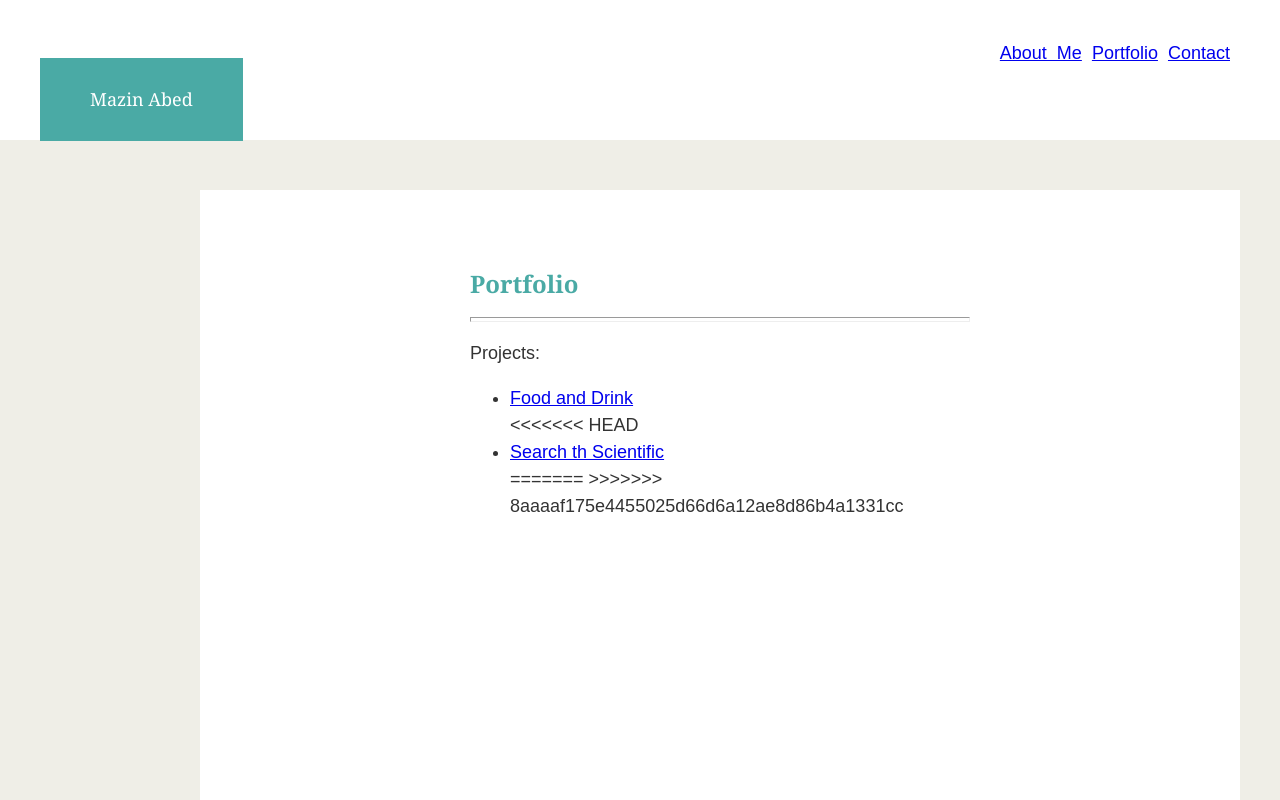
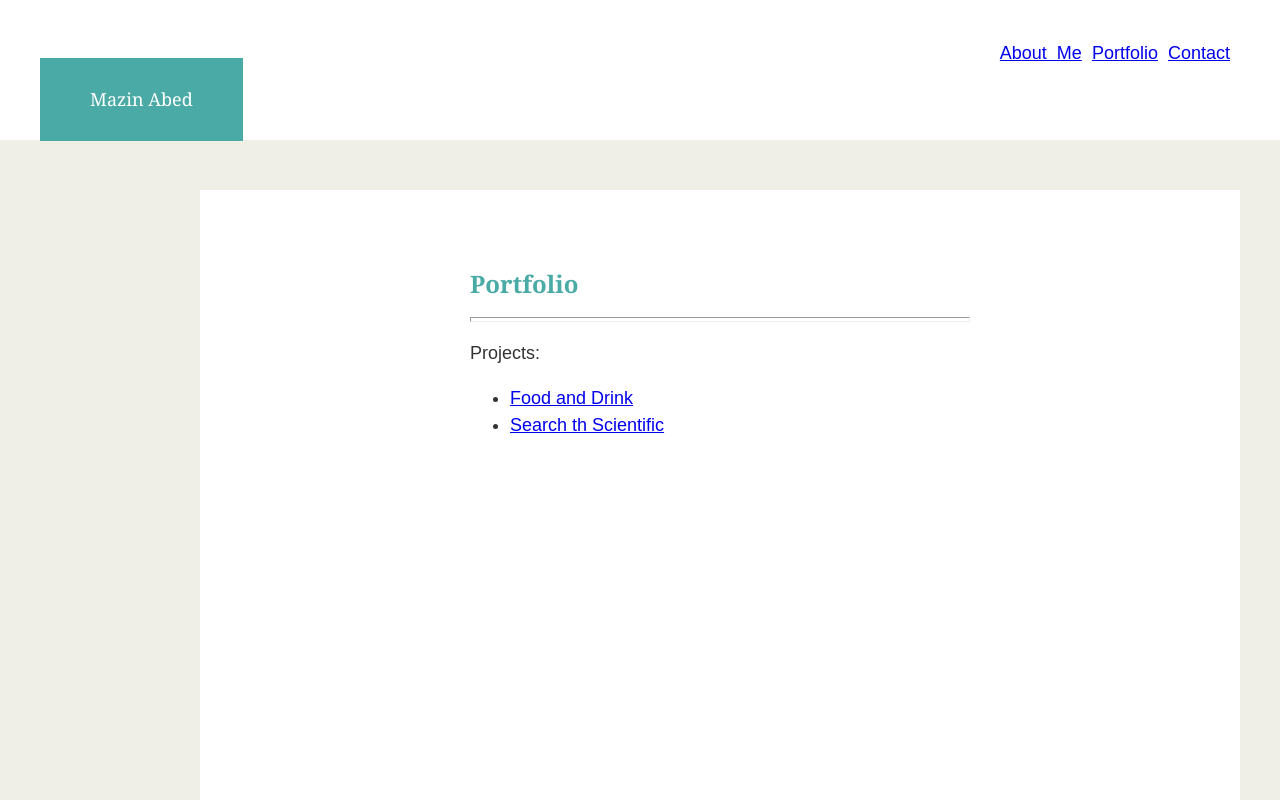
Before and after one commit to mazinabed/myFirstRepo, a plain HTML site: page portfolio.html in a window 1280 px wide. Shown: the top 800 px of the page. Drawn offline with Linux system fonts and the light colour scheme.

Commit message:
Update portfolio.html

```diff
--- a/portfolio.html
+++ b/portfolio.html
@@ -37,10 +37,9 @@
         <p>Projects:</p>
        <ul>
          <li><a href="https://mazinabed.github.io/projectOne/">Food and Drink</a></li>
-<<<<<<< HEAD
+
          <li><a href="https://infinite-stream-60071.herokuapp.com/login">Search th Scientific</a></li>
-=======
->>>>>>> 8aaaaf175e4455025d66d6a12ae8d86b4a1331cc
+
 
        </ul>
     </section>
```
